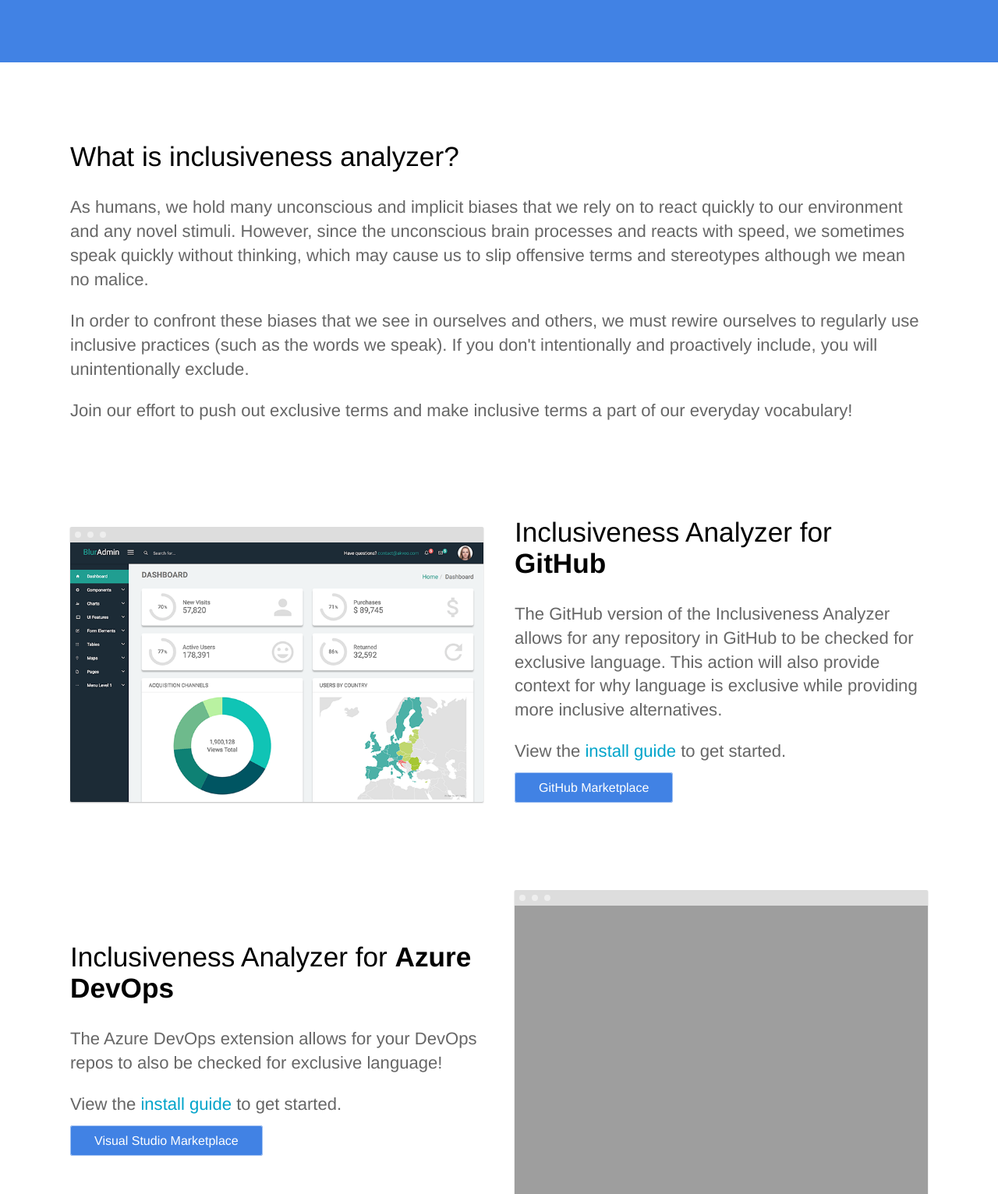
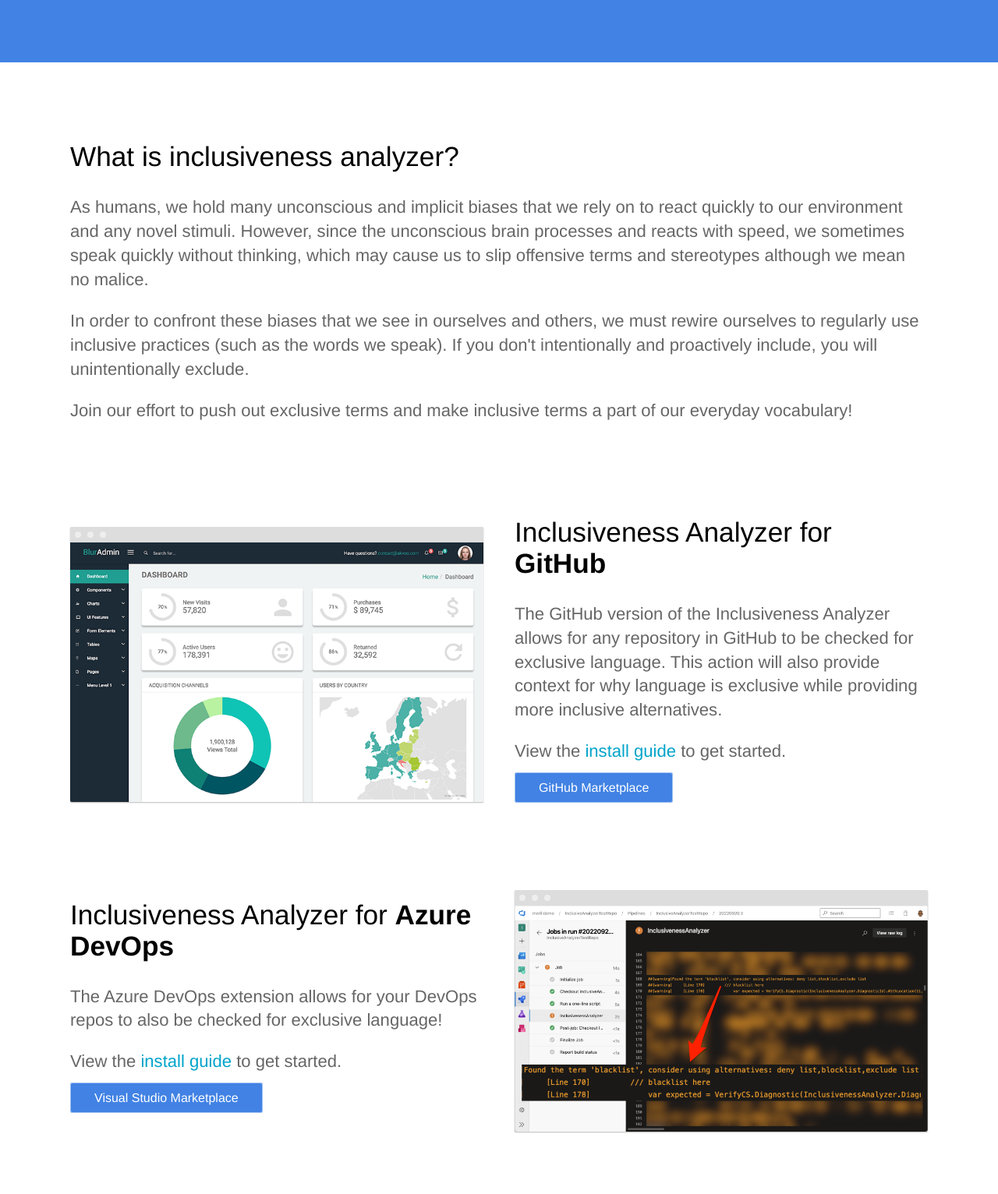
Before and after one commit to microsoft/InclusivenessAnalyzer, a Jekyll site: the page built from docs/index.html, in a window 1280 px wide. Shown: the part 977-2509 px from the top of the page at 78% size. Built offline with Jekyll 4.4.1, drawn with Linux system fonts in a browser that asks for light colours; grey boxes are pictures that could not be loaded.

Commit message:
Updated ADO image

```diff
--- a/docs/index.html
+++ b/docs/index.html
@@ -85,7 +85,7 @@
       </div>
       <div class="image">
         <img
-          src="{{ site.baseurl }}/images/ADO.png"
+          src="{{ site.baseurl }}/images/homescreen-ado.png"
           alt="Screenshot"
           class="screenshot editable"
         />
```
Also changed, not shown: docs/images/homescreen-ado.png (added).
